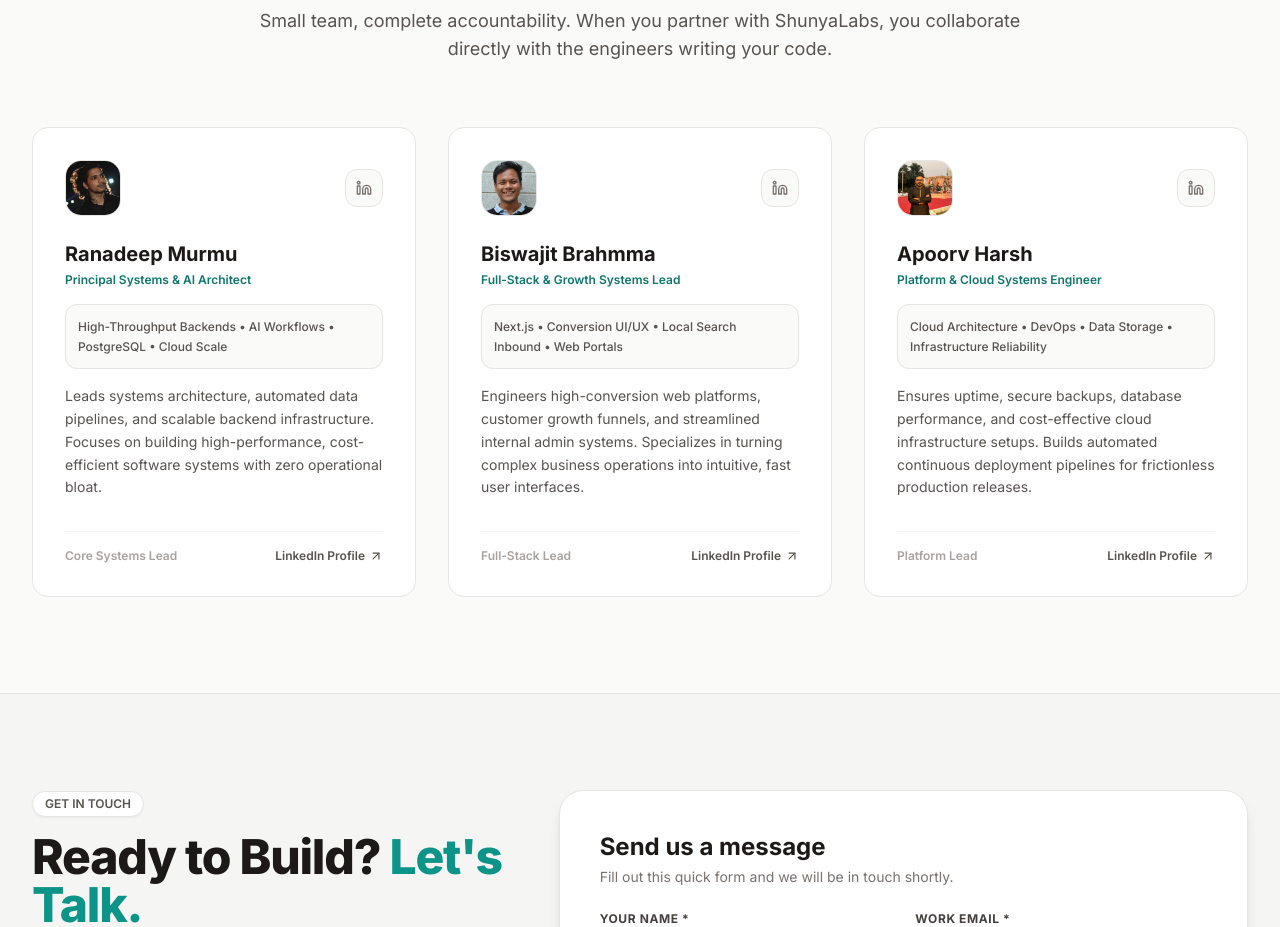
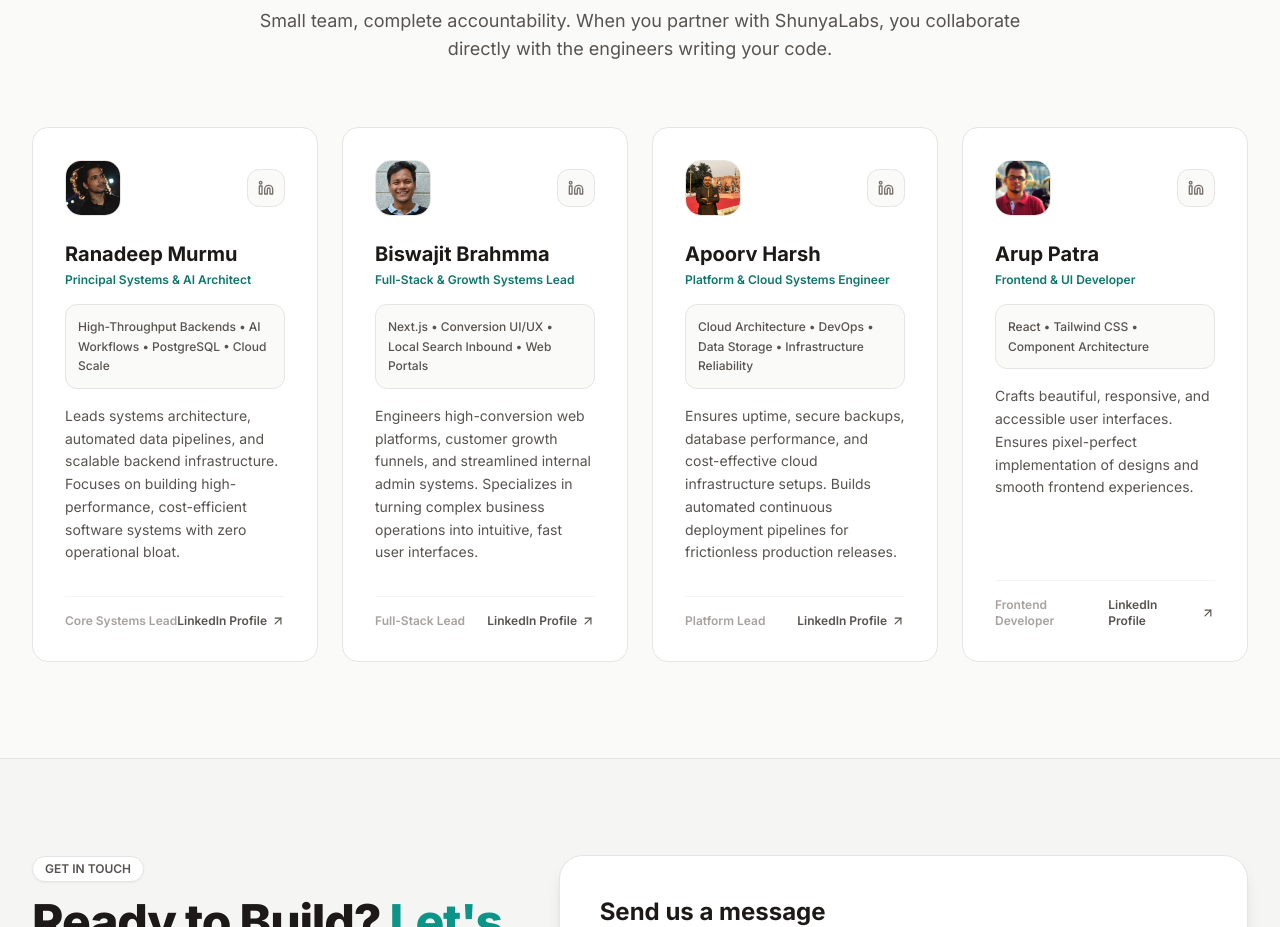
Before and after one commit to mindwanders1993/shunyalab, a Next.js app: page / in a window 1280 px wide. Shown: the part 7020-7947 px from the top of the page. Built offline with nearby package versions, Linux system fonts and the light colour scheme.

Commit message:
feat: add Arup Patra, update Biswajit photo, change grid layout

```diff
--- a/src/components/Team.tsx
+++ b/src/components/Team.tsx
@@ -36,6 +36,17 @@ export default function Team() {
       color: "bg-sky-100 text-sky-800 border-sky-200",
       experience: "Platform Lead",
     },
+    {
+      name: "Arup Patra",
+      role: "Frontend & UI Developer",
+      focus: "React • Tailwind CSS • Component Architecture",
+      bio: "Crafts beautiful, responsive, and accessible user interfaces. Ensures pixel-perfect implementation of designs and smooth frontend experiences.",
+      linkedin: "https://www.linkedin.com/in/arup-patra/",
+      initials: "AP",
+      image: "/arup.png",
+      color: "bg-amber-100 text-amber-800 border-amber-200",
+      experience: "Frontend Developer",
+    },
   ];
 
   return (
@@ -53,7 +64,7 @@ export default function Team() {
           </p>
         </div>
 
-        <div className="grid grid-cols-1 md:grid-cols-3 gap-8">
+        <div className="grid grid-cols-1 md:grid-cols-2 lg:grid-cols-4 gap-6">
           {teamMembers.map((member) => (
             <div
               key={member.name}
```
Also changed, not shown: public/arup.png (added), public/biswajit.png.
